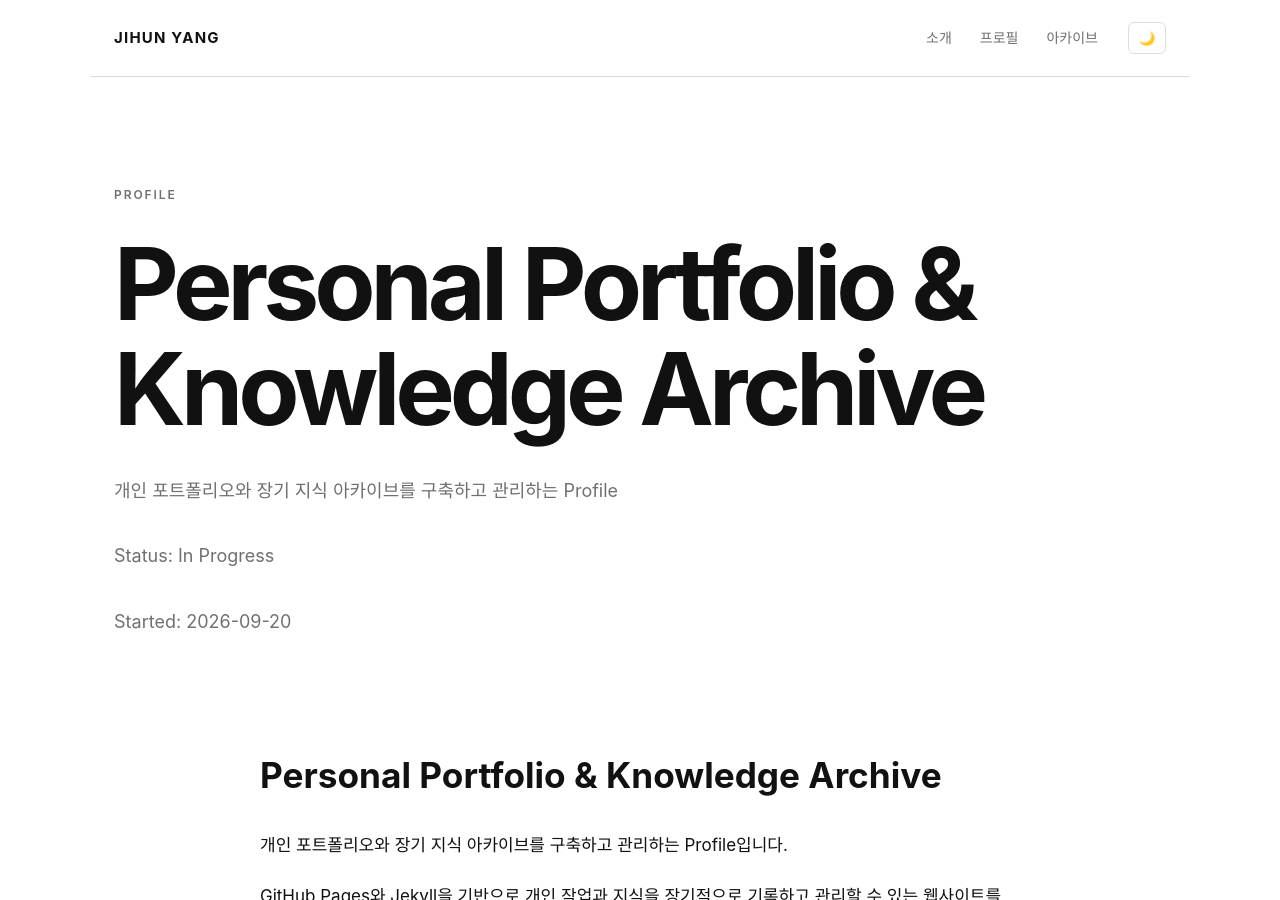
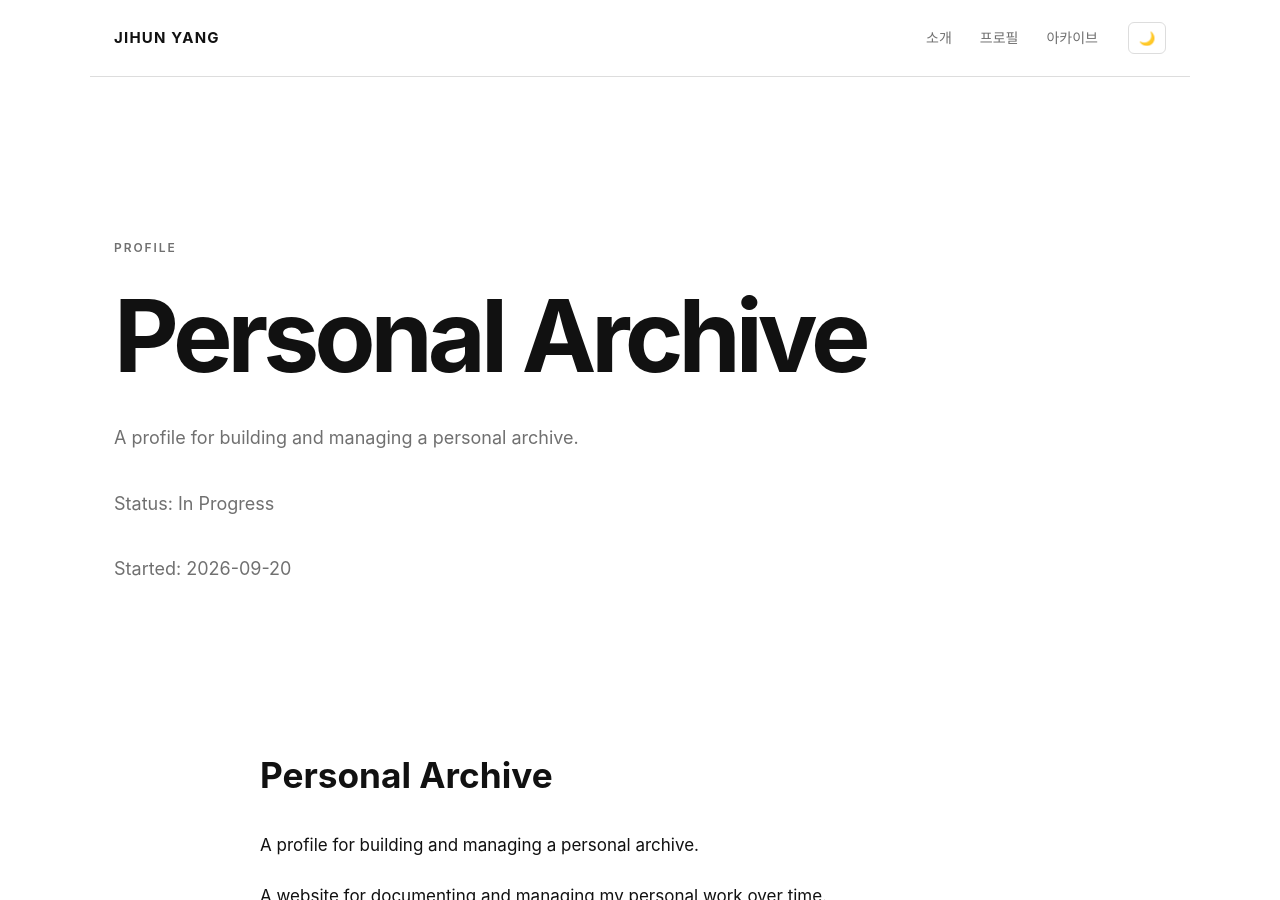
Before and after one commit to JihunYangKR/JihunYangKR.github.io, a Jekyll site: the page built from _profiles/portfolio-site.md, in a window 1280 px wide and 900 px high. Built offline with Jekyll 4.4.1, drawn with Linux system fonts in a browser that asks for light colours; some of the changed text lies outside the part shown.

Commit message:
Update portfolio-site.md

```diff
--- a/_profiles/portfolio-site.md
+++ b/_profiles/portfolio-site.md
@@ -1,33 +1,31 @@
 ---
 layout: profile
-title: "Personal Portfolio & Knowledge Archive"
-description: "개인 포트폴리오와 장기 지식 아카이브를 구축하고 관리하는 Profile"
+title: "Personal Archive"
+description: "A profile for building and managing a personal archive."
 status: "In Progress"
 date: 2026-09-20
+updated: 2026-09-22
 archive: false
 ---
 
-# Personal Portfolio & Knowledge Archive
+# Personal Archive
 
-개인 포트폴리오와 장기 지식 아카이브를 구축하고 관리하는 Profile입니다.
+A profile for building and managing a personal archive.
 
-GitHub Pages와 Jekyll을 기반으로
-개인 작업과 지식을 장기적으로 기록하고 관리할 수 있는
-웹사이트를 만들어가고 있습니다.
+A website for documenting and managing my personal work over time.
 
-## 주요 기능
+Only English. (for now)
 
-- 반응형 포트폴리오
-- Markdown 기반 Archive
+## Main Functions
+
+- Archive based on Markdown
 - Categories
 - Tags
 - Search
 - Year Archive
 - Dark Mode
-- MathJax
-- SEO
 
-## 사용 기술
+## Powered by
 
 - HTML
 - CSS
@@ -35,6 +33,6 @@ GitHub Pages와 Jekyll을 기반으로
 - Jekyll
 - GitHub Pages
 
-## 현재 상태
+## Status
 
-지속적으로 기능을 개선하고 실제 콘텐츠를 추가하고 있습니다.
+Adding contents constantly.
```
